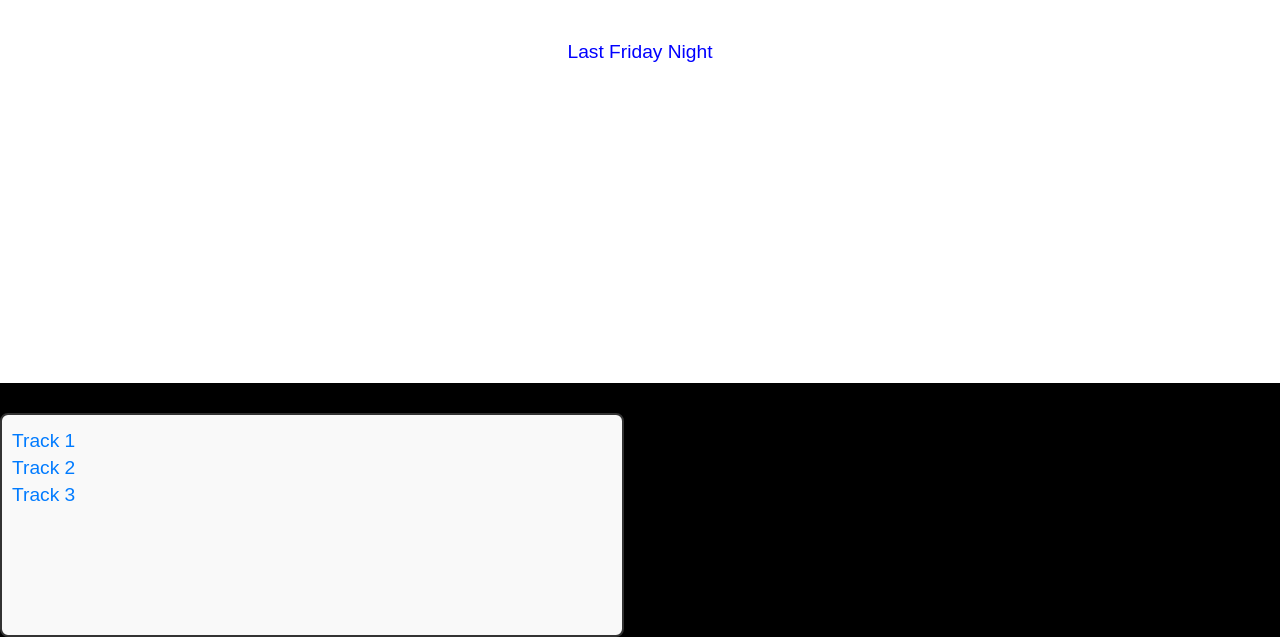
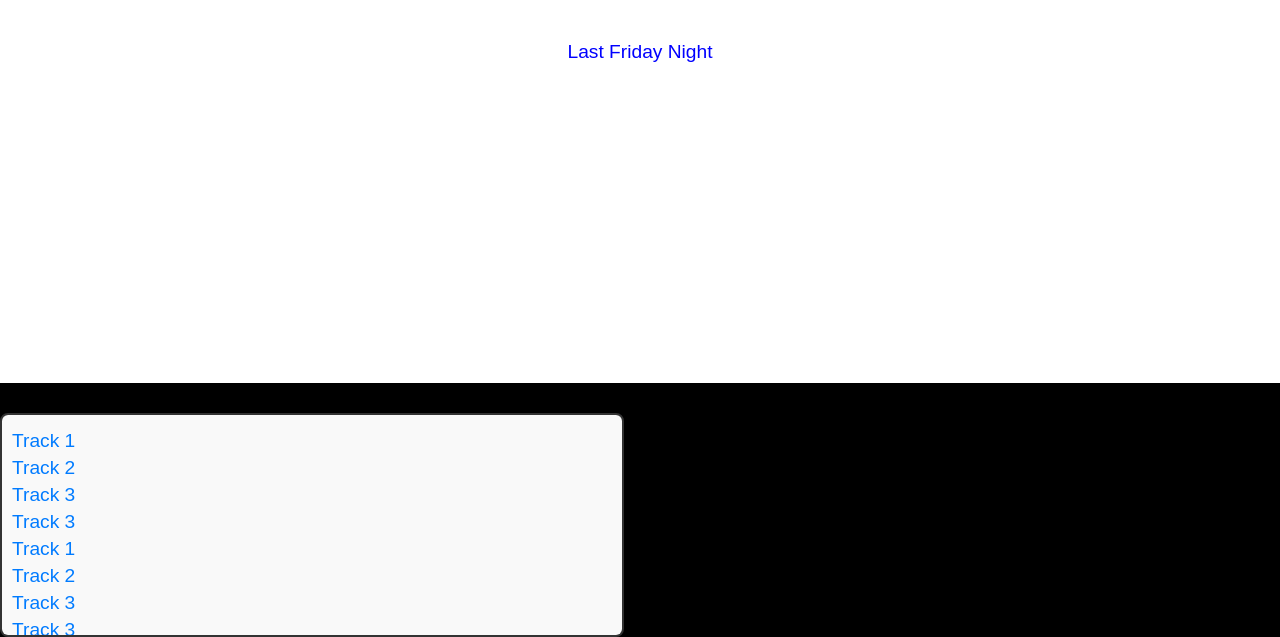
Before and after one commit to Mr0ks/Basic-Website, a plain HTML site: page index.html in a window 1280 px wide. Shown: the part 417-1054 px from the top of the page. Drawn offline with Linux system fonts and the light colour scheme.

Commit message:
Update index.html

```diff
--- a/index.html
+++ b/index.html
@@ -136,8 +136,15 @@
     <div class="link-item"><a href="https://example.com/track1.mp3">Track 1</a></div>
     <div class="link-item"><a href="https://example.com/track2.mp3">Track 2</a></div>
     <div class="link-item"><a href="https://example.com/track3.mp3">Track 3</a></div>
-    <!-- Add more links as needed -->
-  </div>
+    <div class="link-item"><a href="https://example.com/track3.mp3">Track 3</a></div>
+    <div class="link-item"><a href="https://example.com/track1.mp3">Track 1</a></div>
+    <div class="link-item"><a href="https://example.com/track2.mp3">Track 2</a></div>
+    <div class="link-item"><a href="https://example.com/track3.mp3">Track 3</a></div>
+    <div class="link-item"><a href="https://example.com/track3.mp3">Track 3</a></div>    <!-- Add more links as needed -->
+    <div class="link-item"><a href="https://example.com/track1.mp3">Track 1</a></div>
+    <div class="link-item"><a href="https://example.com/track2.mp3">Track 2</a></div>
+    <div class="link-item"><a href="https://example.com/track3.mp3">Track 3</a></div>
+    <div class="link-item"><a href="https://example.com/track3.mp3">Track 3</a></div>
 
   <script>
     window.addEventListener('load', () => {
```
